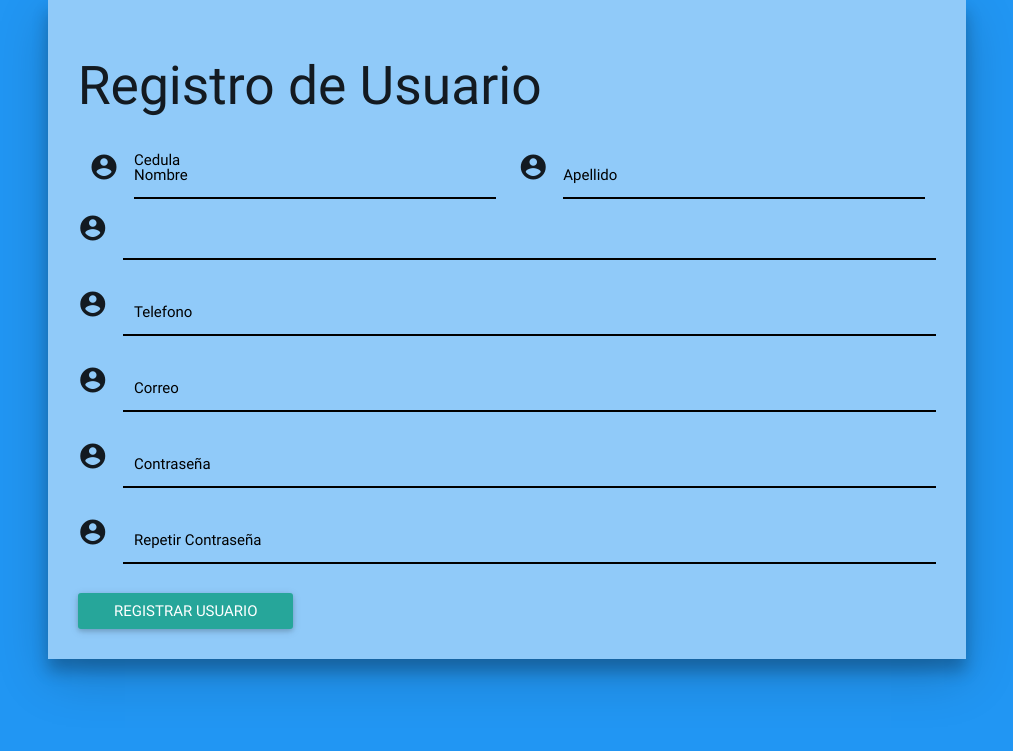
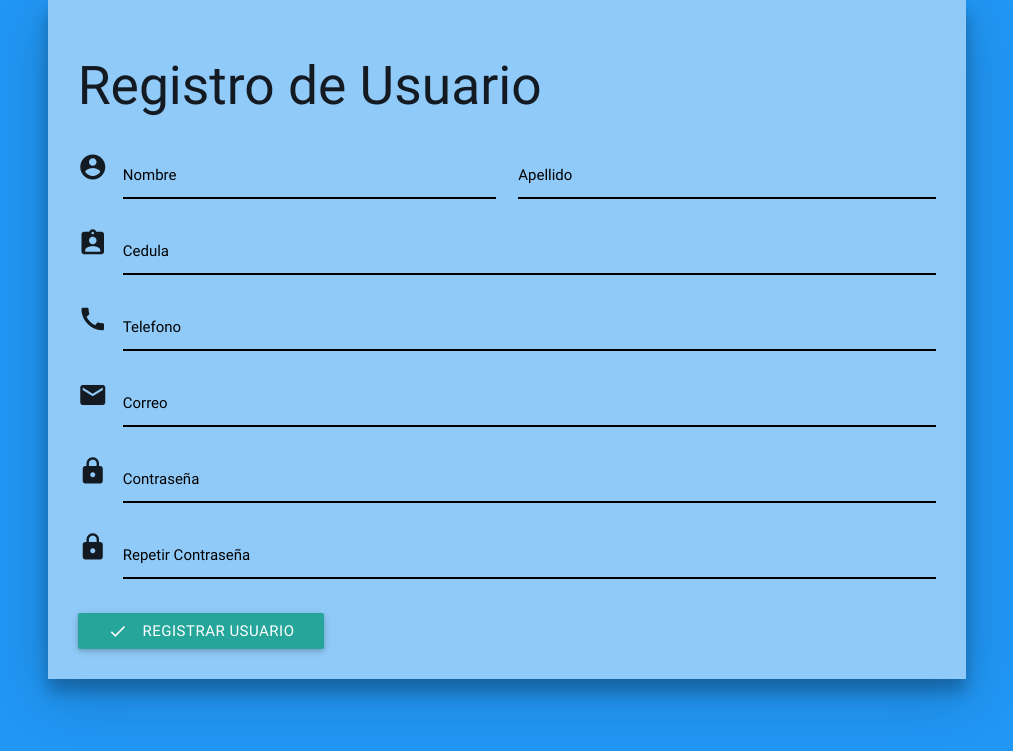
Before and after one commit to SoftARV/sistema-inscripcion-web, a PHP site: page /registro_usuario.php in a window 1280 px wide. Shown: the top 751 px of the page, without its empty margins (133-1146 px from the left). Run offline with PHP 8.4, Linux system fonts and the light colour scheme.

Commit message:
feat: finish the new user form

```diff
--- a/css/style-registro_usuario.css
+++ b/css/style-registro_usuario.css
@@ -1,6 +1,5 @@
-.row {
+.registro-form {
 	padding: 30px;
-
 }
 
 .input-field label {
@@ -15,7 +14,7 @@
 }
 
 .input-field input[type="text"]:focus + label,
-.input-field input[type="password"]:focus + label
+.input-field input[type="password"]:focus + label.
 .input-field input[type="email"]:focus + label {
 	color: #000;
 }
--- a/iniciar_sesion.php
+++ b/iniciar_sesion.php
@@ -20,14 +20,14 @@
 		<h2>Iniciar sesion</h2>
      	<form action="login.php" method="post" >
 			<div class="input-field col s12">
-				<input class="correo" id="email" type="email" name="email"><br>
+				<input class="correo" id="email" type="email" name="email" required><br>
 				<label for="email">Correo</label>
 			</div>
 			<div class="input-field col s12">
-				<input class="password" id="password" type="password" name="password"><br>
+				<input class="password" id="password" type="password" name="password" required><br>
 				<label for="password">Contraseña</label>
 			</div>
-			<input class="login waves-effect waves-light btn" type="submit" >
+			<input class="login waves-effect waves-light btn" type="submit" value="Iniciar Sesion">
 		</form>
     </div>
 
--- a/registro_usuario.php
+++ b/registro_usuario.php
@@ -9,45 +9,49 @@
 </head>
 <body class="blue">
 	<div class="container">
-		<div class="row blue lighten-3 z-depth-3">
+		<div class="row blue lighten-3 z-depth-3 registro-form">
 			<h2>Registro de Usuario</h2>
-			<div class="input-field col m6">
+			<div class="row">
+				<div class="input-field col s6">
     				<i class="material-icons prefix">account_circle</i>
 					<input type="text" name="userName">
 					<label for="userName">Nombre</label>
 				</div>
-			<div class="input-field col m6">
-				<i class="material-icons prefix">account_circle</i>
+				<div class="input-field col s6">
 					<input type="text" name="userLastName">
 					<label for="userLastName">Apellido</label>
 				</div>
-			<div class="input-field">
-				<i class="material-icons prefix">account_circle</i>
+				<div class="input-field col s12">
+					<i class="material-icons prefix">assignment_ind</i>
 					<input type="text" name="userId">
 					<label for="userId">Cedula</label>
 				</div>
-			<div class="input-field">
-				<i class="material-icons prefix">account_circle</i>
+				<div class="input-field col s12">
+					<i class="material-icons prefix">call</i>
 					<input type="text" name="userPhone">
 					<label for="userPhone">Telefono</label>
 				</div>
-			<div class="input-field">
-				<i class="material-icons prefix">account_circle</i>
+				<div class="input-field col s12">
+					<i class="material-icons prefix">email</i>
 					<input type="email" name="userEmail">
 					<label for="userEmail">Correo</label>
 				</div>
-			<div class="input-field">
-				<i class="material-icons prefix">account_circle</i>
+				<div class="input-field col s12">
+					<i class="material-icons prefix">lock</i>
 					<input type="password" name="userPassword">
 					<label for="userPassword">Contraseña</label>
 				</div>
-			<div class="input-field">
-				<i class="material-icons prefix">account_circle</i>
+				<div class="input-field col s12">
+					<i class="material-icons prefix">lock</i>
 					<input type="password" name="repeatPassword">
 					<label for="repeatPassword">Repetir Contraseña</label>
 				</div>
+			</div>
 			<div class="input-field">
-				<input class="waves-effect waves-light btn" type="submit" value="Registrar Usuario">
+				<button class="btn waves-effect waves-light" type="submit">
+					<i class="material-icons left">done</i>
+					Registrar Usuario
+				</button>
 			</div>
 		</div>
 	</div>
```
Also changed, not shown: bd/database.php (+9 -8 lines). Lines whose indentation alone changed are shown as unchanged.
